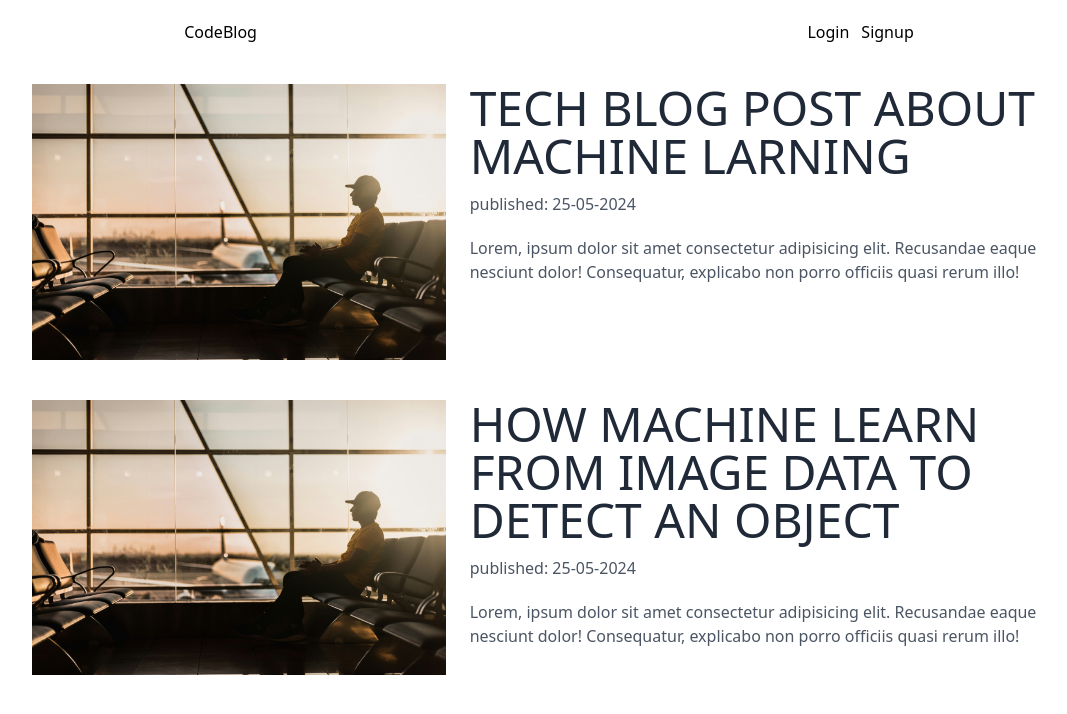
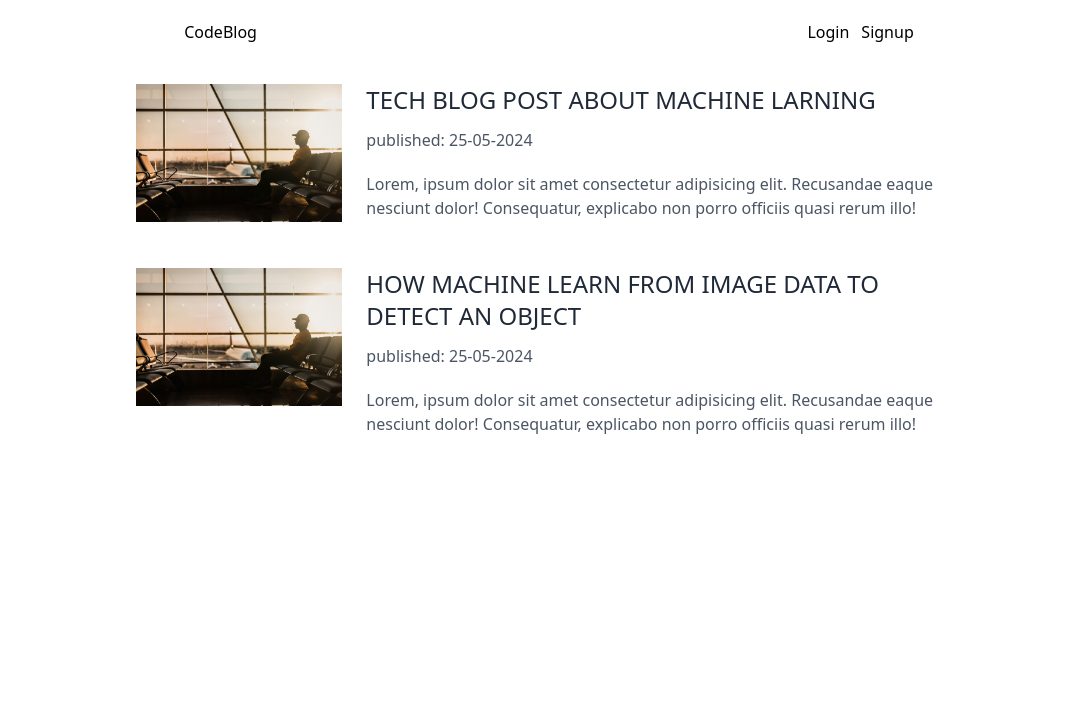
Before and after one commit to NULLcodehub/Blogsite, a React (Vite) app: page / in a window 1280 px wide. Shown: the top 714 px of the page, without its empty margins (91-1158 px from the left). Built offline with nearby package versions, Linux system fonts and the light colour scheme.

Commit message:
blog page added

```diff
--- a/src/components/Blog/Blog.jsx
+++ b/src/components/Blog/Blog.jsx
@@ -15,16 +15,18 @@ const Blog = () => {
                         <>
 
                             <section className='flex  flex-col md:flex-row p-5 justify-center  '>
-                                <div className='w-6/6 md:w-2/6 '>
+                                <div className='w-6/6 md:w-1/6 '>
                                     <img src={blogImage} alt="" className='w-fit h-fit' />
                                 </div>
 
                                 <div className='px-6 md:w-3/6' key={index}>
-                                    <h1 className='text-2xl md:text-5xl text-gray-800 uppercase'>{BlogData.title}</h1>
+                                    <h1 className='text-xl md:text-2xl text-gray-800 uppercase'>{BlogData.title}</h1>
                                     <p className=' py-3 text-gray-600'> published: 25-05-2024</p>
                                     <p className='py-2 text-gray-600'>Lorem, ipsum dolor sit amet consectetur adipisicing elit. Recusandae eaque nesciunt dolor! Consequatur, explicabo non porro officiis quasi rerum illo!</p>
                                 </div>
+
                             </section>
+
                         </>
                     ))
                 }
--- a/src/components/Blogs/Blogs.jsx
+++ b/src/components/Blogs/Blogs.jsx
@@ -4,7 +4,7 @@ import Blog from '../Blog/Blog';
 const Blogs = () => {
     return (
        <>
-            <main>
+            <main className='h-full'>
                 <section>
                     <Blog/>
                 </section>
```
